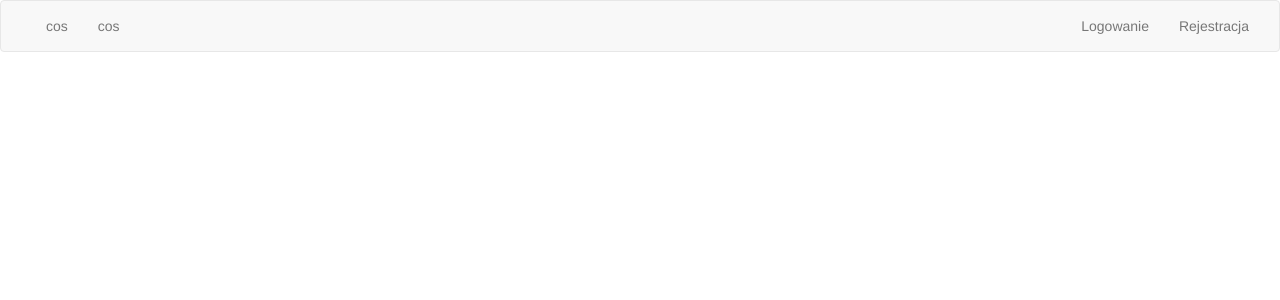
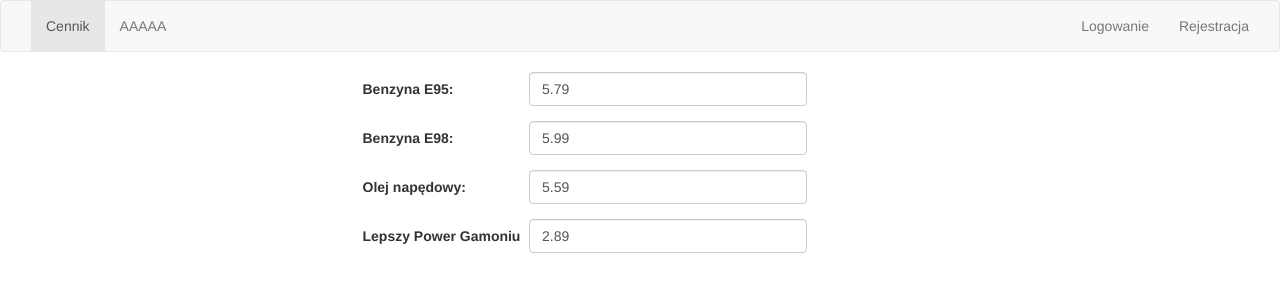
Before and after one commit to gtrzaska/Gas-station, an Angular app: page /cennik in a window 1280 px wide. Before the commit this address led to /. Shown: the top 300 px of the page. Built offline with nearby package versions, Linux system fonts and the light colour scheme.

Commit message:
cennik + poprawki

```diff
--- a/src/app/app-routing.module.ts
+++ b/src/app/app-routing.module.ts
@@ -1,13 +1,15 @@
 import { NgModule } from '@angular/core';
 import { RouterModule, Routes } from '@angular/router';
 import { AuthComponent } from './auth/auth.component';
+import { CennikComponent } from './cennik/cennik.component';
 
 const appRoutes: Routes = [
   {
     path: 'auth/:tryb', component: AuthComponent, children: [
       {path: ':tryb', component: AuthComponent},
     ]
-  }
+  },
+  {path: 'cennik', component: CennikComponent}
 ];
 
 @NgModule({
--- a/src/app/app.module.ts
+++ b/src/app/app.module.ts
@@ -8,12 +8,14 @@ import { AuthComponent } from './auth/auth.component';
 import { FormsModule } from '@angular/forms';
 import { SharedModule } from '../shared/shared.module';
 import { HttpClientModule } from '@angular/common/http';
+import { CennikComponent } from './cennik/cennik.component';
 
 @NgModule({
   declarations: [
     AppComponent,
     HeaderComponent,
-    AuthComponent
+    AuthComponent,
+    CennikComponent
   ],
   imports: [
     BrowserModule,
@@ -22,7 +24,7 @@ import { HttpClientModule } from '@angular/common/http';
     FormsModule,
     SharedModule,
   ],
-  providers: [],
+  providers: [HeaderComponent],
   bootstrap: [AppComponent]
 })
 export class AppModule {
--- a/src/app/auth/auth.service.ts
+++ b/src/app/auth/auth.service.ts
@@ -28,6 +28,7 @@ export class AuthService {
       return;
     }
     this.user.next(new User(userData.email, userData.uprawnienia));
+    console.log('as ' + this.user.value.uprawnienia);
   }
 
   logout() {
--- /dev/null
+++ b/src/app/cennik/cennik.component.css
@@ -0,0 +1,8 @@
+input {
+  width: 50%;
+  display: inline-block;
+}
+label {
+  width: 30%;
+  display: inline-block;
+}
--- /dev/null
+++ b/src/app/cennik/cennik.component.html
@@ -0,0 +1,55 @@
+
+<div class="row">
+  <div class="col-xs-12 col-md-6 col-md-offset-3">
+    <form (ngSubmit)="onSubmit(f)" #f = "ngForm">
+      <div class="form-group" >
+        <label>Benzyna E95: </label>
+        <input type="number"
+               id="e95"
+               class="form-control"
+               name = "e95"
+               [ngModel]="cenaE95"
+               ngModel
+               step="0.01"
+               required
+               >
+      </div>
+      <div class="form-group">
+        <label for="e98">Benzyna E98: </label>
+        <input type="number"
+               id="e98"
+               class="form-control"
+               name = "e98"
+               [ngModel]="cenaE98"
+               ngModel
+               step="0.01"
+               required>
+      </div>
+      <div class="form-group">
+        <label for="on">Olej napędowy: </label>
+        <input type="number"
+               id="on"
+               class="form-control"
+               name = "on"
+               ngModel
+               [ngModel]="cenaON"
+               step="0.01"
+               required>
+      </div>
+      <div class="form-group">
+        <label for="lpg">Lepszy Power Gamoniu </label>
+        <input type="number"
+               id="lpg"
+               [ngModel]="cenaLPG"
+               class="form-control"
+               name = "lpg"
+               ngModel
+               step="0.01"
+               required>
+      </div>
+      <div *ngIf="this.uprawnienia === 'pracownik' || this.uprawnienia === 'wlasciciel'">
+        <button class="btn btn-primary" type="submit" [disabled]="!f.valid">{{'Zamień ceny'}}</button>
+      </div>
+    </form>
+  </div>
+</div>
--- /dev/null
+++ b/src/app/cennik/cennik.component.ts
@@ -0,0 +1,32 @@
+import { Component, OnInit } from '@angular/core';
+import { NgForm } from '@angular/forms';
+import { AuthService } from '../auth/auth.service';
+
+@Component({
+  selector: 'app-cennik',
+  templateUrl: './cennik.component.html',
+  styleUrls: ['./cennik.component.css']
+})
+export class CennikComponent implements OnInit {
+  cenaE95 = 5.79;
+  cenaE98 = 5.99;
+  cenaON = 5.59;
+  cenaLPG = 2.89;
+  uprawnienia: string;
+  constructor(public authService: AuthService) { }
+
+  ngOnInit() {
+    this.authService.user.subscribe(user => {
+      if (user) {
+        this.uprawnienia = user.uprawnienia;
+        console.log('h ' + user);
+      }
+    });
+  }
+  onSubmit(authForm: NgForm) {
+    this.cenaE95 = authForm.value.e95;
+    this.cenaE98 = authForm.value.e98;
+    this.cenaON = authForm.value.on;
+    this.cenaLPG = authForm.value.lpg;
+  }
+}
--- a/src/app/header/header.component.html
+++ b/src/app/header/header.component.html
@@ -3,10 +3,10 @@
     <div class="collapse navbar-collapse">
       <ul class="nav navbar-nav">
         <li routerLinkActive="active">
-          <a>cos</a>
+          <a [routerLink]="['cennik']">Cennik</a>
         </li>
         <li routerLinkActive="active">
-          <a>cos</a>
+          <a>AAAAA</a>
         </li>
       </ul>
       <ul class="nav navbar-nav navbar-right">
--- a/src/app/header/header.component.ts
+++ b/src/app/header/header.component.ts
@@ -8,8 +8,8 @@ import { AuthService } from '../auth/auth.service';
 })
 export class HeaderComponent implements OnInit {
   isAuth = false;
-  private email: string;
-  private uprawnienia: string;
+  public email: string;
+  public uprawnienia: string;
   constructor(private authService: AuthService) {
   }
 
```
